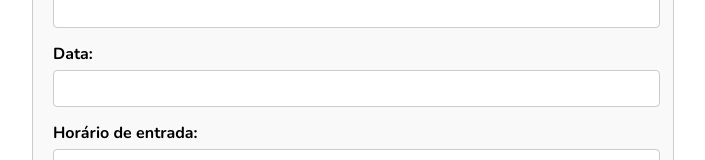
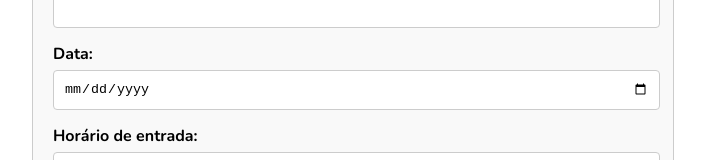
Before and after one commit to MuriloWeishaupt/reserva-repositorio, a React (Vite) app in the folder frontend/client/: page /reservar in a window 1280 px wide. Shown: the part 255-415 px from the top of the page, without its empty margins (287-992 px from the left). Built offline with nearby package versions, Linux system fonts and the light colour scheme; sample sign-in values are in the browser's storage.

Commit message:
Arrumado sistema de data brasileiro

```diff
--- a/frontend/client/src/components/Login.jsx
+++ b/frontend/client/src/components/Login.jsx
@@ -36,26 +36,7 @@ const Login = () => { // Declara os estados dos dados dos inputs (Iniciando com
     }
   };
 
-  const fazReserva = async (dadosReserva) => { // Será usado mais pra frente
-    const token = localStorage.getItem('token');
 
-    const response = await fetch('/reserva', {
-      method: 'POST',
-      headers: {
-        'Content-Type': 'application/json', // Informa que os dados enviados são JSON
-        'Authorization': token
-      },
-      body: JSON.stringify(dadosReserva)
-    });
-
-    const data = await response.json();
-
-    if (response.ok) {
-      console.log(data.message);
-    } else {
-      console.error(data.message);
-    }
-  };
 
   return (
     <div className="login-container">
--- a/frontend/client/src/components/Reserva.jsx
+++ b/frontend/client/src/components/Reserva.jsx
@@ -67,7 +67,7 @@ const CadastroReserva = () => {
 
         <div className="form-group">
           <label htmlFor="data">Data:</label>
-          <inputMask
+          <input
           mask="99/99/9999"
             type="date"
             id="data"
@@ -75,8 +75,6 @@ const CadastroReserva = () => {
             onChange={(e) => setData(e.target.value)}
             required
           />
-          {(inputProps) => <input type="text" {...inputProps}/>}
-          <input/>
         </div>
 
         <div className="form-group">
```
